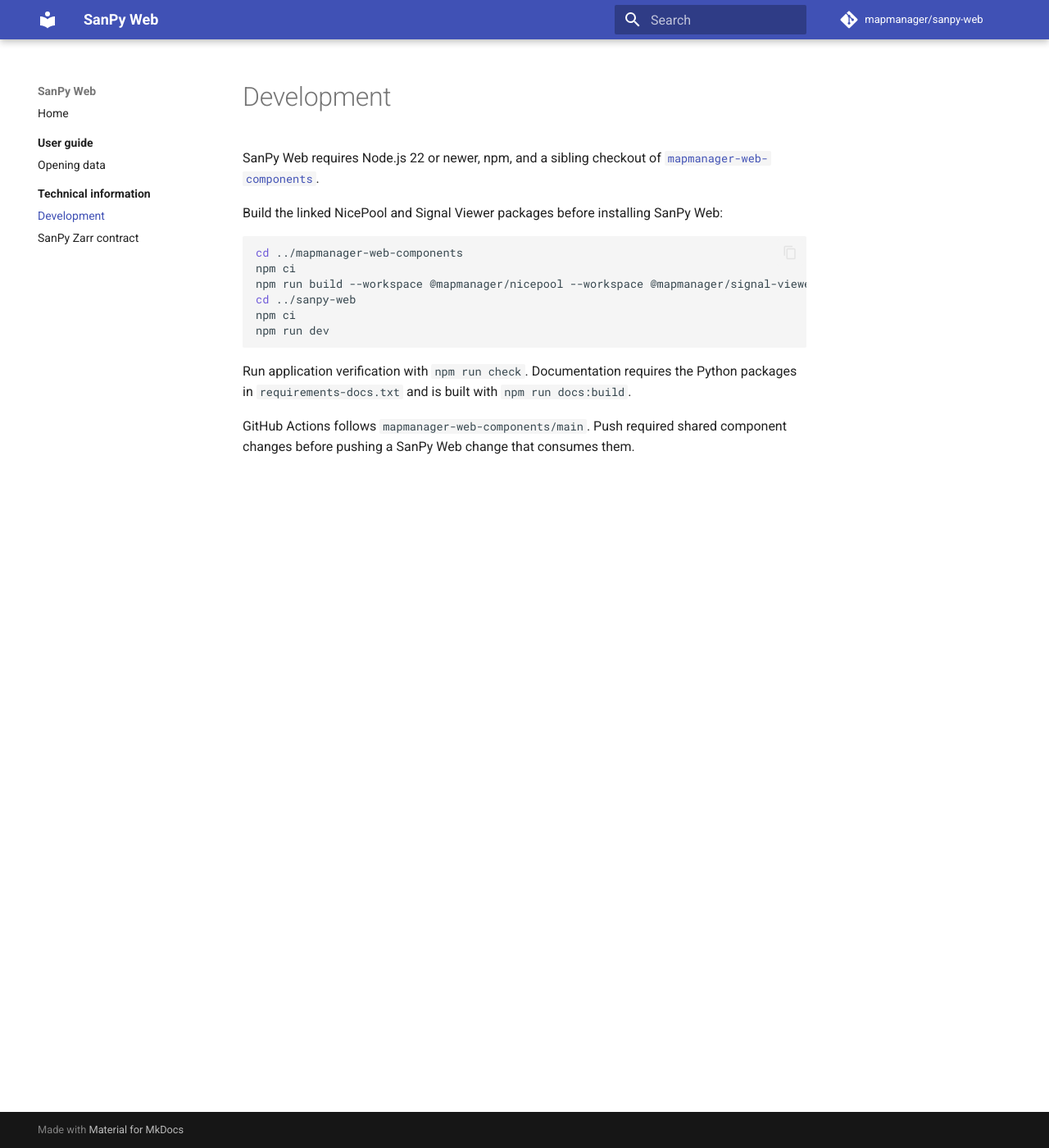
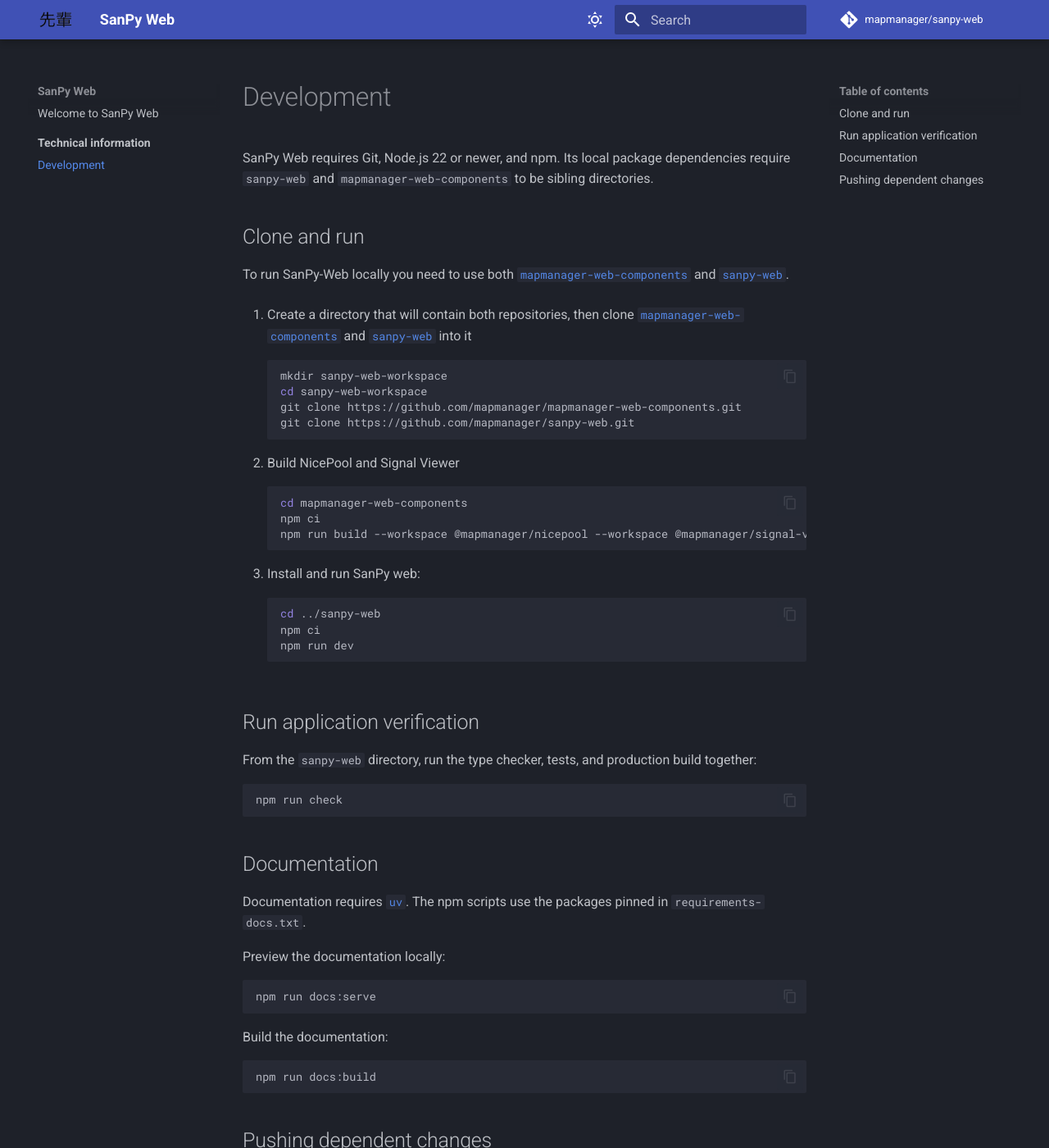
Before and after one commit to mapmanager/sanpy-web, an MkDocs documentation site: the page built from docs/technical/development.md, in a window 1280 px wide and 1400 px high. Shown: the whole window at 82% size. Built offline with MkDocs 1.6.1 and Material for MkDocs 9.7.7, drawn with Linux system fonts in a browser that asks for light colours; comment, search, counter and statistics services are not loaded.

Commit message:
updated mkdocs - before refining use of signal viewer

````diff
--- a/docs/technical/development.md
+++ b/docs/technical/development.md
@@ -1,23 +1,65 @@
 # Development
 
-SanPy Web requires Node.js 22 or newer, npm, and a sibling checkout of
-[`mapmanager-web-components`](https://github.com/mapmanager/mapmanager-web-components).
+SanPy Web requires Git, Node.js 22 or newer, and npm. Its local package
+dependencies require `sanpy-web` and `mapmanager-web-components` to be sibling
+directories.
 
-Build the linked NicePool and Signal Viewer packages before installing SanPy
-Web:
+## Clone and run
+
+To run SanPy-Web locally you need to use both [`mapmanager-web-components`](https://github.com/mapmanager/mapmanager-web-components) and [`sanpy-web`](https://github.com/mapmanager/sanpy-web).
+
+1. Create a directory that will contain both repositories, then clone [`mapmanager-web-components`](https://github.com/mapmanager/mapmanager-web-components) and [`sanpy-web`](https://github.com/mapmanager/sanpy-web) into it
+
+    ```bash
+    mkdir sanpy-web-workspace
+    cd sanpy-web-workspace
+    git clone https://github.com/mapmanager/mapmanager-web-components.git
+    git clone https://github.com/mapmanager/sanpy-web.git
+    ```
+
+2. Build NicePool and Signal Viewer
+
+    ```bash
+    cd mapmanager-web-components
+    npm ci
+    npm run build --workspace @mapmanager/nicepool --workspace @mapmanager/signal-viewer
+    ```
+
+3. Install and run SanPy web:
+
+    ```bash
+    cd ../sanpy-web
+    npm ci
+    npm run dev
+    ```
+
+## Run application verification
+
+From the `sanpy-web` directory, run the type checker, tests, and production
+build together:
 
 ```bash
-cd ../mapmanager-web-components
-npm ci
-npm run build --workspace @mapmanager/nicepool --workspace @mapmanager/signal-viewer
-cd ../sanpy-web
-npm ci
-npm run dev
+npm run check
 ```
 
-Run application verification with `npm run check`. Documentation requires the
-Python packages in `requirements-docs.txt` and is built with
-`npm run docs:build`.
+## Documentation
+
+Documentation requires [`uv`](https://docs.astral.sh/uv/). The npm scripts use
+the packages pinned in `requirements-docs.txt`.
+
+Preview the documentation locally:
+
+```bash
+npm run docs:serve
+```
+
+Build the documentation:
+
+```bash
+npm run docs:build
+```
+
+## Pushing dependent changes
 
 GitHub Actions follows `mapmanager-web-components/main`. Push required shared
 component changes before pushing a SanPy Web change that consumes them.
--- a/mkdocs.yml
+++ b/mkdocs.yml
@@ -7,17 +7,24 @@
 site_dir: dist/docs
 
 nav:
-  - Home: index.md
-  - User guide:
-      - Overview: user-guide/index.md
-      - Opening data: user-guide/opening-data.md
+  - Welcome to SanPy Web: index.md
   - Technical information:
       - Overview: technical/index.md
       - Development: technical/development.md
-      - SanPy Zarr contract: technical/sanpy-zarr-contract.md
 
 theme:
   name: material
+  logo: assets/sanpy-transparent.png
+  favicon: assets/sanpy-transparent.png
+  palette:
+    - scheme: slate
+      toggle:
+        icon: material/weather-sunny
+        name: Switch to light mode
+    - scheme: default
+      toggle:
+        icon: material/weather-night
+        name: Switch to dark mode
   features:
     - navigation.sections
     - navigation.indexes
--- a/package.json
+++ b/package.json
@@ -7,8 +7,8 @@
   "scripts": {
     "dev": "vite",
     "build": "npm run typecheck && vite build",
-    "docs:serve": "mkdocs serve",
-    "docs:build": "mkdocs build --strict",
+    "docs:serve": "uv run --with-requirements requirements-docs.txt mkdocs serve",
+    "docs:build": "uv run --with-requirements requirements-docs.txt mkdocs build --strict",
     "check": "npm run typecheck && npm test && npm run build",
     "test": "vitest run",
     "typecheck": "vue-tsc --build --force"
````
Also changed, not shown: README.md (+38 -7 lines), docs/index.md (+38 -8 lines), docs/technical/index.md (+30 -3 lines), docs/technical/sanpy-zarr-contract.md (deleted, +0 -11 lines), docs/user-guide/index.md (deleted, +0 -11 lines), docs/user-guide/opening-data.md (deleted, +0 -15 lines), docs/assets/sanpy-transparent.png (added), 1 other file.
